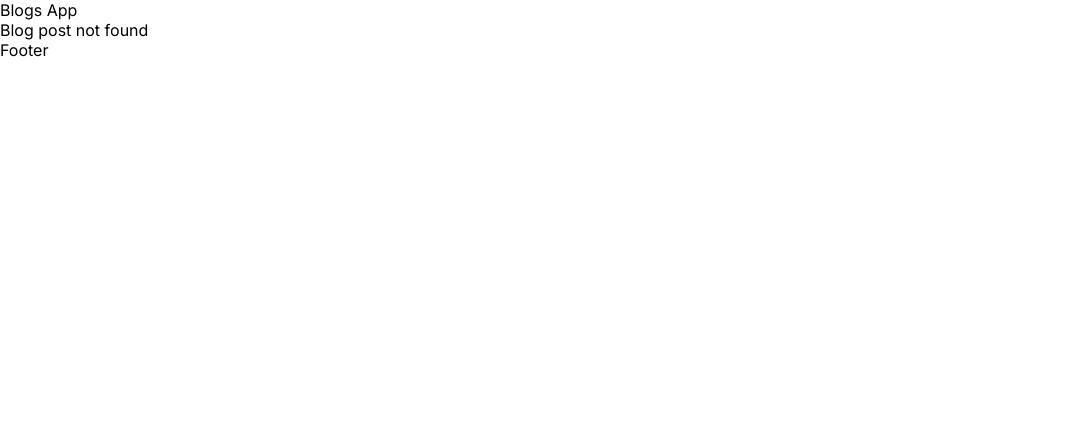
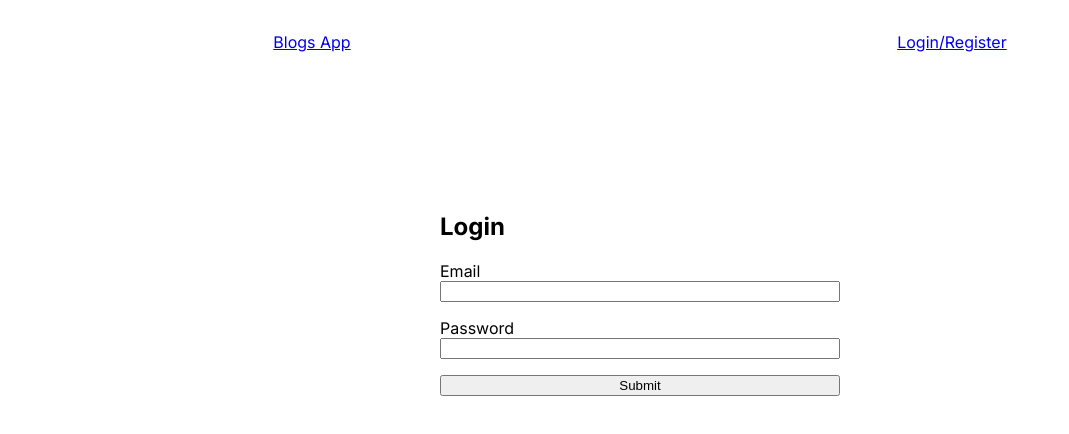
Before and after one commit to Hritvik-Mohan/next-blog, a Next.js app: page /login in a window 1280 px wide. Before the commit this address had no page. Shown: the top 434 px of the page, without its empty margins (0-1069 px from the left). Built offline with nearby package versions, Linux system fonts and the light colour scheme.

Commit message:
Added Login Form

```diff
--- a/app/components/Blogs.js
+++ b/app/components/Blogs.js
@@ -16,7 +16,7 @@ export default function Blogs() {
             date={blog.date}
             tags={blog.tags}
           />
-          <Link href={`/${blog.id}`}>Read More</Link>
+          <Link className="read-more" href={`/${blog.id}`}>Read More</Link>
         </div>
       ))}
     </div>
--- a/app/components/Header.js
+++ b/app/components/Header.js
@@ -1,7 +1,11 @@
+import Link from 'next/link'
 import React from 'react'
 
 export default function Header() {
   return (
-    <div className='header'>Blogs App</div>
+    <div className='header'>
+      <div><Link href="/">Blogs App</Link></div>
+      <div><Link href="/login">Login/Register</Link></div>
+    </div>
   )
 }
--- a/app/globals.css
+++ b/app/globals.css
@@ -1,4 +1,6 @@
-* {
+
+
+body {
   margin: 0;
   padding: 0;
   box-sizing: border-box;
@@ -9,8 +11,10 @@
 
 .header {
     /* padding: 50px; */
+    display: flex;
     max-width: 1400px;
-    margin: 0 auto;
+    margin: 2rem auto;
+    justify-content: space-around;
 }
 
 .blogs-container {
@@ -24,7 +28,7 @@
 
 .blog-component {
     width: 100%;
-    max-width: 300px;
+    max-width: 350px;
 }
 
 .blog-component-contents {
@@ -36,9 +40,23 @@
 
 .blog-container-individual {
     /* border: 1px solid red; */
-    padding: 2rem 2rem;
+    padding: 1rem 1rem;
+    width: 100%;
+    max-width: 350px;
+
 }
 
-.blog-tags {
-    margin-top: 1.1rem;
+.form-container {
+    margin-inline: 2rem;
 }
+
+.login-form {
+    max-width: 400px;
+    margin: 0 auto;
+    margin-top: 10rem;
+}
+
+.email, .password, .auth-submission {
+    display: grid;
+    margin: 1rem 0;
+}
--- a/app/layout.js
+++ b/app/layout.js
@@ -17,7 +17,7 @@ export default function RootLayout({ children }) {
         <div class="container">
           <Header />
           {children}
-          <Footer/>
+          {/* <Footer/> */}
         </div>
         </body>
     </html>
--- /dev/null
+++ b/app/login/page.js
@@ -0,0 +1,20 @@
+export default function Login () {
+    return (
+        <div className="form-container">
+            <form className="login-form">
+            <h2 className="">Login</h2>
+                <div className="email">
+                    <label>Email</label>
+                    <input type="text" />
+                </div>
+                <div className="password">
+                    <label>Password</label>
+                    <input type="password" />
+                </div>
+                <div className="auth-submission">
+                    <input type="submit" />
+                </div>
+            </form>
+        </div>
+    )
+}
```
